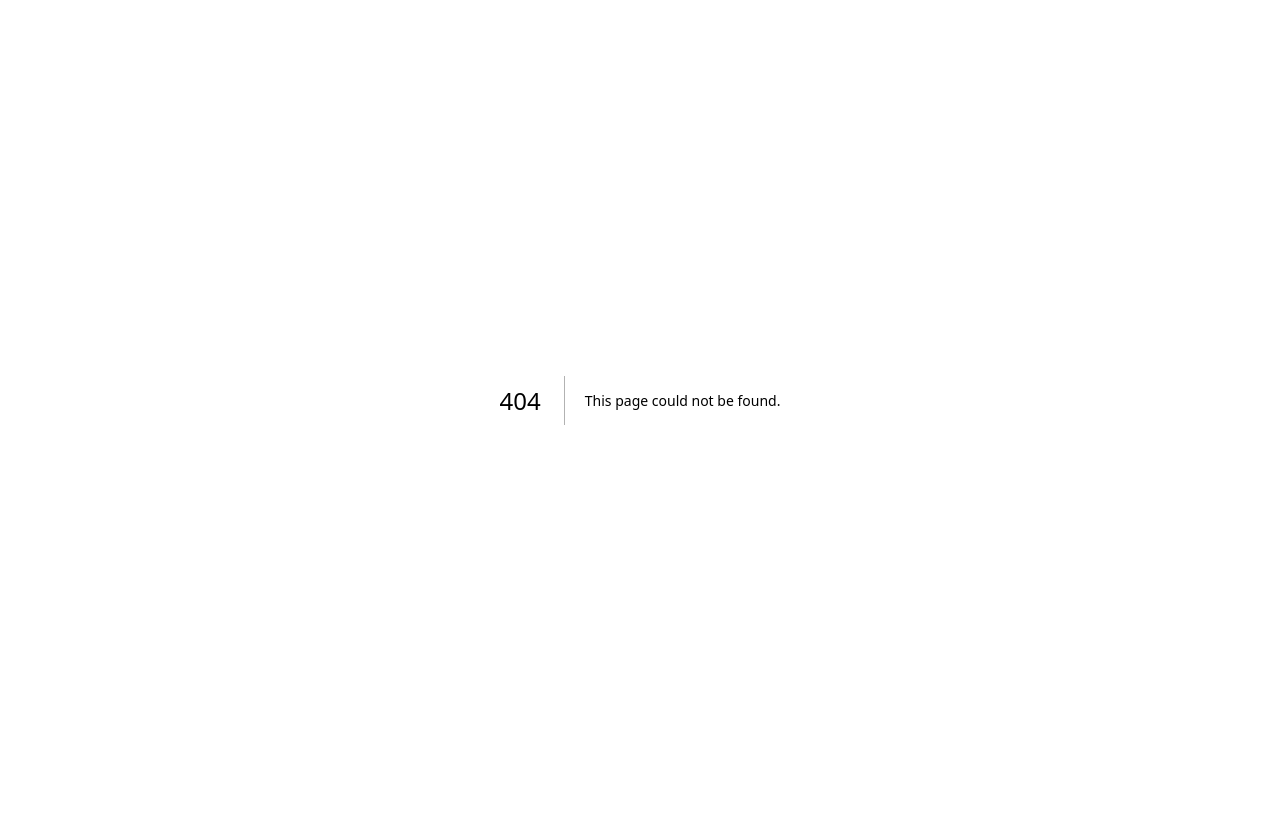
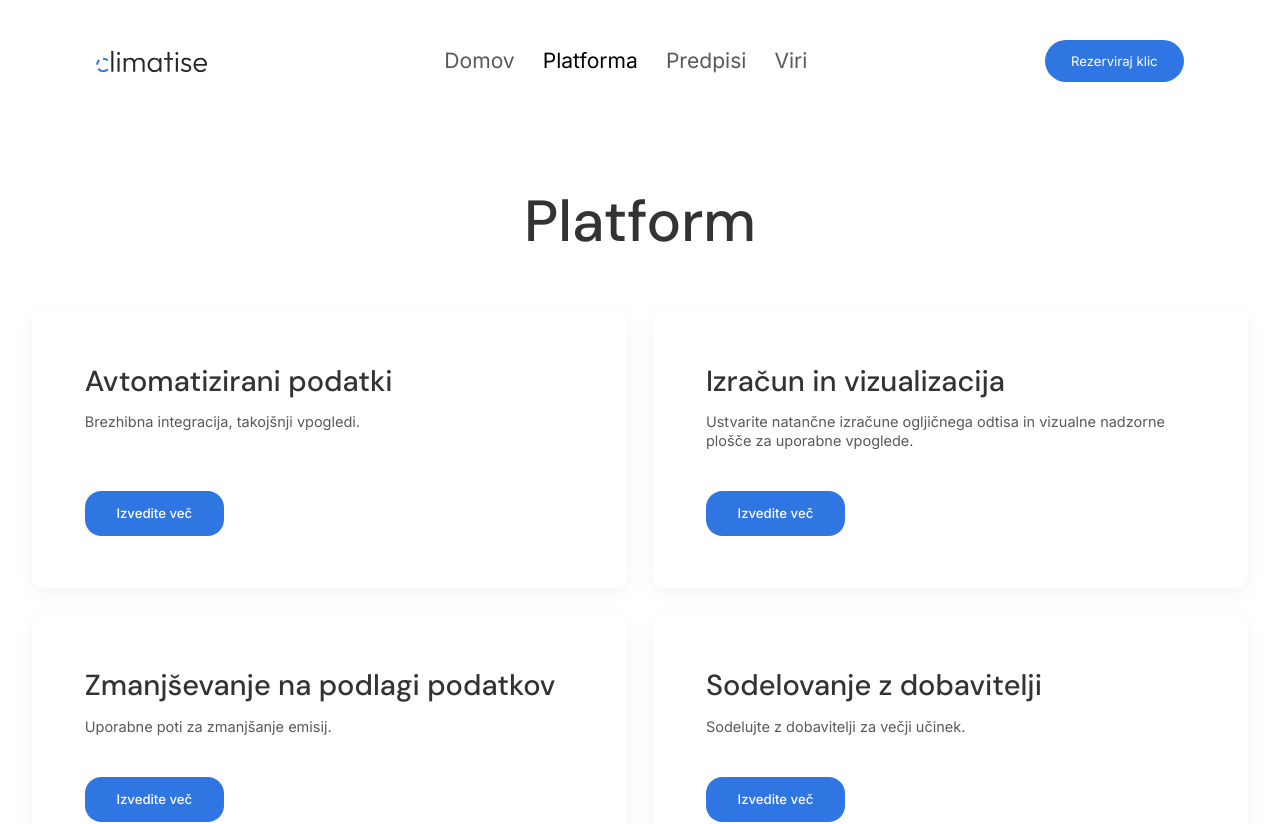
Before and after one commit to KudenikovNS/climatise, a Next.js app: page /platform in a window 1280 px wide. Before the commit this address had no page. Shown: the top 824 px of the page. Built offline with nearby package versions, Linux system fonts and the light colour scheme.

Commit message:
added page platform

```diff
--- /dev/null
+++ b/app/platform/layout.tsx
@@ -0,0 +1,25 @@
+'use client';
+
+import { Header } from '@/components/header/header';
+
+import styles from './layout.module.css';
+
+
+export default function ShoppingCardLayout({
+    children,
+}: {
+    children: React.ReactNode;
+}) {
+    return (
+        <>
+            <Header />
+            <section className={styles.shoppingCardContainer}>
+                <div className={styles.wrapper}>
+                    <main className={styles.content}>
+                        {children}
+                    </main>
+                </div>
+            </section>
+        </>
+    );
+}
--- /dev/null
+++ b/app/platform/page.tsx
@@ -0,0 +1,115 @@
+'use client';
+
+import FAQ from '@/components/faq/faq';
+import styles from './platform.module.css';
+import Image from 'next/image';
+import { useState } from 'react';
+
+const cardsInfo = [
+  {
+    title: "Avtomatizirani podatki",
+    subtitle: "Brezhibna integracija, takojšnji vpogledi.",
+    description:
+      "Climatise samodejno zbira in vnese podatke o emisijah iz več virov. Preprosto povežite svoje sisteme in pustite naši platformi, da opravi preostalo delo. Poslovite se od ročnega vnosa podatkov in pozdravite poenostavljen proces z ažurnimi posodobitvami in natančnostjo.",
+    img: "/platform/automatedData.png"
+  },
+  {
+    title: "Izračun in vizualizacija",
+    subtitle: "Ustvarite natančne izračune ogljičnega odtisa in vizualne nadzorne plošče za uporabne vpoglede.",
+    description:
+      "Z našimi robustnimi algoritmi zlahka izračunajte ogljični odtis vaše organizacije. Climatise preoblikuje surove podatke v vizualno privlačne nadzorne plošče in poročila, kar vam omogoča jasno razumevanje vašega vpliva in trendov. Sprejemajte informirane odločitve, ki temeljijo na natančnih izračunih.",
+    img: "/platform/calculation.png"
+  },
+  {
+    title: "Zmanjševanje na podlagi podatkov",
+    subtitle: "Uporabne poti za zmanjšanje emisij.",
+    description:
+      "Climatise presega zgolj poročanje, saj nudi prilagojene vpoglede in priporočila za zmanjševanje emisij. Prepoznajte ključne priložnosti za zmanjšanje, določite merljive cilje in samozavestno spremljajte svoj napredek pri doseganju trajnostnih ciljev.",
+    img: "/platform/dataDrivenReduction.png"
+  },
+  {
+    title: "Sodelovanje z dobavitelji",
+    subtitle: "Sodelujte z dobavitelji za večji učinek.",
+    description:
+      "Sodelujte z dobavitelji neposredno prek Climatise, da spremljate in izboljšate njihove trajnostne pobude. Naša platforma omogoča učinkovito komunikacijo, izmenjavo podatkov in skupno načrtovanje, kar spodbuja preglednost v dobavni verigi in zmanjšanje emisij.",
+    img: "/platform/supplierEngagement.png"
+  },
+  {
+    title: "Poročanje z enim klikom",
+    subtitle: "Celovita poročila, takoj.",
+    description:
+      "Ustvarite popolna in skladna trajnostna poročila z enim klikom. Climatise avtomatizira zbiranje podatkov, izračune in oblikovanje, kar vam prihrani čas in trud. Od GHG inventarjev do regulatornih razkritij je poročanje enostavno in brez stresa.",
+    img: "/platform/oneClickReporting.png"
+  },
+  {
+    title: "Interakcija z naravnim jezikom",
+    subtitle: "Vprašajte, analizirajte, ukrepajte – vse z besedami.",
+    description:
+      "Poenostavite zapletene procese z našim vmesnikom v naravnem jeziku, podprtim z umetno inteligenco. Postavljajte vprašanja o podatkih o emisijah ali poročilih v preprostem jeziku in prejmite jasne, uporabne odgovore. Upravljanje trajnosti še nikoli ni bilo tako intuitivno.",
+    img: "/platform/naturalLanguageInteraction.png"
+  },
+];
+
+
+
+export default function PlatformPage() {
+  const [selectedCard, setSelectedCard] = useState<typeof cardsInfo[0] | null>(null);
+  const [isPopupOpen, setIsPopupOpen] = useState(false);
+
+  const openPopup = (card: typeof cardsInfo[0]) => {
+    setSelectedCard(card);
+    setIsPopupOpen(true);
+    document.body.style.overflow = 'hidden';
+  };
+
+  const closePopup = () => {
+    setIsPopupOpen(false);
+    document.body.style.overflow = '';
+  };
+
+  return (
+    <section className={styles.platform}>
+      <h1 className={styles.header}>Platform</h1>
+
+      <div className={styles.cards}>
+        {cardsInfo.map((item) => (
+          <div key={item.title} className={styles.card}>
+            <h3 className={styles.cardTitle}>{item.title}</h3>
+            <h3 className={styles.cardSubtitle}>{item.subtitle}</h3>
+            <button
+              className={styles.cardButton}
+              onClick={() => openPopup(item)}
+            >
+              Izvedite več
+            </button>
+          </div>
+        ))}
+      </div>
+
+      <FAQ />
+
+      {isPopupOpen && selectedCard && (
+        <div className={styles.popupOverlay} onClick={closePopup}>
+          <div className={styles.popup} onClick={(e) => e.stopPropagation()}>
+            <button className={styles.closeButton} onClick={closePopup}>
+              ×
+            </button>
+            <h2 className={styles.popupTitle}>{selectedCard.title}</h2>
+            <div className={styles.popupContent}>
+              <div className={styles.popupImageContainer}>
+                <Image
+                  src={selectedCard.img}
+                  alt={selectedCard.title}
+                  className={styles.popupImage}
+                  width={500}
+                  height={300}
+                />
+              </div>
+              <p className={styles.popupDescription}>{selectedCard.description}</p>
+            </div>
+          </div>
+        </div>
+      )}
+    </section>
+  );
+}
--- /dev/null
+++ b/app/platform/platform.module.css
@@ -0,0 +1,209 @@
+.platform {
+  padding-block-start: 7rem;
+  display: flex;
+  flex-direction: column;
+  justify-content: center;
+  align-items: center;
+  max-width: 95%;
+  margin-inline: auto;
+}
+
+.header {
+  font-family: var(--font-dm-sans-medium), sans-serif;
+  font-weight: 500;
+  font-size: 2.2em;
+  line-height: 1.25;
+  margin-bottom: 2rem;
+}
+
+.cards {
+  display: grid;
+  grid-template-columns: repeat(2, 1fr);
+  gap: 1rem;
+  padding-block-end: 3.5rem;
+
+  @media (width <= 640px) {
+    width: 85%;
+    grid-template-columns: 1fr;
+
+  }
+}
+
+.card {
+  background-color: white;
+  padding: 2rem;
+  border-radius: 12px;
+  box-shadow: 0 4px 20px rgba(0, 0, 0, 0.05);
+  display: flex;
+  flex-direction: column;
+  transition: transform 0.3s ease, box-shadow 0.3s ease;
+}
+
+.card:hover {
+  transform: translateY(-5px);
+  box-shadow: 0 8px 30px rgba(0, 0, 0, 0.1);
+}
+
+.cardTitle {
+  font-family: var(--font-dm-sans-medium), sans-serif;
+  font-size: 1.1em;
+  margin-bottom: 0.5rem;
+  font-weight: 500;
+
+  @media (width <= 460px) {
+    font-size: 2em;
+  }
+}
+
+.cardSubtitle {
+  font-family: var(--font-inter-regular), sans-serif;
+  font-size: .55em;
+  margin-bottom: 1.5rem;
+  color: var(--text-secondary);
+  font-weight: 400;
+
+  @media (width <= 460px) {
+    font-size: 1em;
+  }
+}
+
+.cardButton {
+  margin-top: auto;
+  background-color: var(--blue);
+  color: white;
+  border: none;
+  padding: 0.55rem 1.2rem;
+  border-radius: 1.25em;
+  font-family: var(--font-inter-medium), sans-serif;
+  font-size: .5em;
+  font-weight: 500;
+  cursor: pointer;
+  transition: background-color 0.3s ease;
+  align-self: flex-start;
+  border-radius: 1.25em;
+
+  @media (width <= 460px) {
+    font-size: .8em;
+  }
+}
+
+.cardButton:hover {
+  background-color: #0055e0;
+}
+
+/* Стили для попапа */
+.popupOverlay {
+  position: fixed;
+  top: 0;
+  left: 0;
+  right: 0;
+  bottom: 0;
+  background-color: rgba(0, 0, 0, 0.7);
+  display: flex;
+  justify-content: center;
+  align-items: center;
+  z-index: 1000;
+  backdrop-filter: blur(3px);
+}
+
+.popup {
+  background-color: white;
+  border-radius: 16px;
+  /* width: 80%; */
+  max-width: 50%;
+  max-height: 80%;
+  overflow-y: auto;
+  padding: 1rem;
+  position: relative;
+  box-shadow: 0 8px 30px rgba(0, 0, 0, 0.2);
+  animation: fadeIn 0.3s ease-out;
+
+  @media (width <= 768px) {
+    width: 90%;
+    max-width: 90%;
+/*     padding: 1.5rem; */
+  }
+}
+
+.closeButton {
+  position: absolute;
+  top: 1rem;
+  right: 1rem;
+  background: none;
+  border: none;
+  font-size: 2rem;
+  color: var(--text-secondary);
+  cursor: pointer;
+  width: 40px;
+  height: 40px;
+  display: flex;
+  align-items: center;
+  justify-content: center;
+  border-radius: 50%;
+  transition: background-color 0.3s ease;
+}
+
+.closeButton:hover {
+  background-color: rgba(0, 0, 0, 0.05);
+}
+
+.popupTitle {
+  font-family: var(--font-dm-sans-medium), sans-serif;
+  font-size: 2rem;
+  margin-bottom: 1.5rem;
+  font-weight: 500;
+  padding-right: 2rem;
+
+  @media (width <= 768px) {
+    font-size: 1.5rem;
+  }
+
+  @media (width <= 460px) {
+    font-size: 2rem;
+  }
+}
+
+.popupContent {
+  display: flex;
+  flex-direction: column;
+  gap: 1.5rem;
+}
+
+.popupImageContainer {
+  border-radius: 12px;
+  overflow: hidden;
+  width: 100%;
+  position: relative;
+}
+
+.popupImage {
+  width: 75%;
+  height: auto;
+  object-fit: cover;
+}
+
+.popupDescription {
+  font-family: var(--font-inter-regular), sans-serif;
+  font-size: .8rem;
+  line-height: 1.2;
+  color: var(--text-primary);
+
+  @media (width <= 768px) {
+    font-size: 1rem;
+  }
+
+  @media (width <= 460px) {
+    font-size: 1.3rem;
+  }
+}
+
+@keyframes fadeIn {
+  from {
+    opacity: 0;
+    transform: translateY(20px);
+  }
+  to {
+    opacity: 1;
+    transform: translateY(0);
+  }
+}
```
Also changed, not shown: app/platform/layout.module.css (added).
